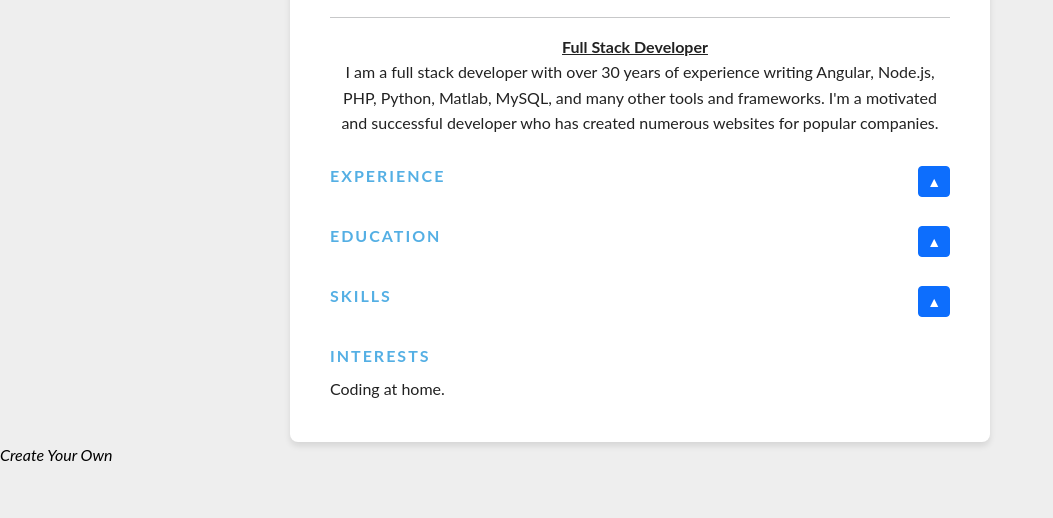
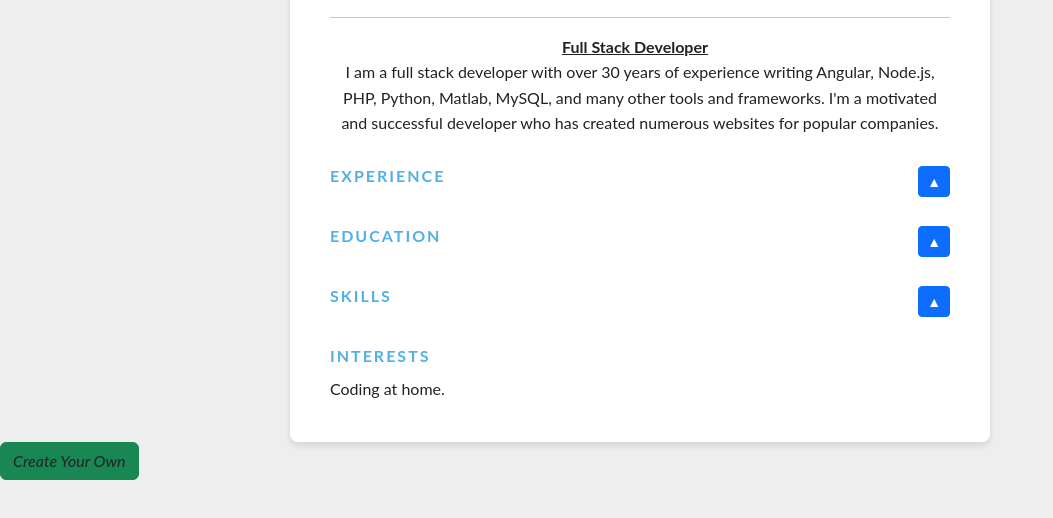
Before and after one commit to maakyz49/Hackathon, a plain HTML site: page index.html in a window 1280 px wide. Shown: the part 188-706 px from the top of the page, without its empty margins (0-1053 px from the left). Drawn offline with nearby package versions, Linux system fonts and the light colour scheme.

Commit message:
Update index.html

```diff
--- a/index.html
+++ b/index.html
@@ -147,7 +147,7 @@
         </div>
     </div>
 </hr>
-    <a href="form.html">Create Your Own</a>
+    <a href="form.html" class="text-dark btn btn-success">Create Your Own</a>
     <script src="https://cdn.jsdelivr.net/npm/bootstrap@5.3.3/dist/js/bootstrap.bundle.min.js" integrity="sha384-YvpcrYf0tY3lHB60NNkmXc5s9fDVZLESaAA55NDzOxhy9GkcIdslK1eN7N6jIeHz" crossorigin="anonymous"></script>
     <script src="script.js"></script>
 </body>
```
